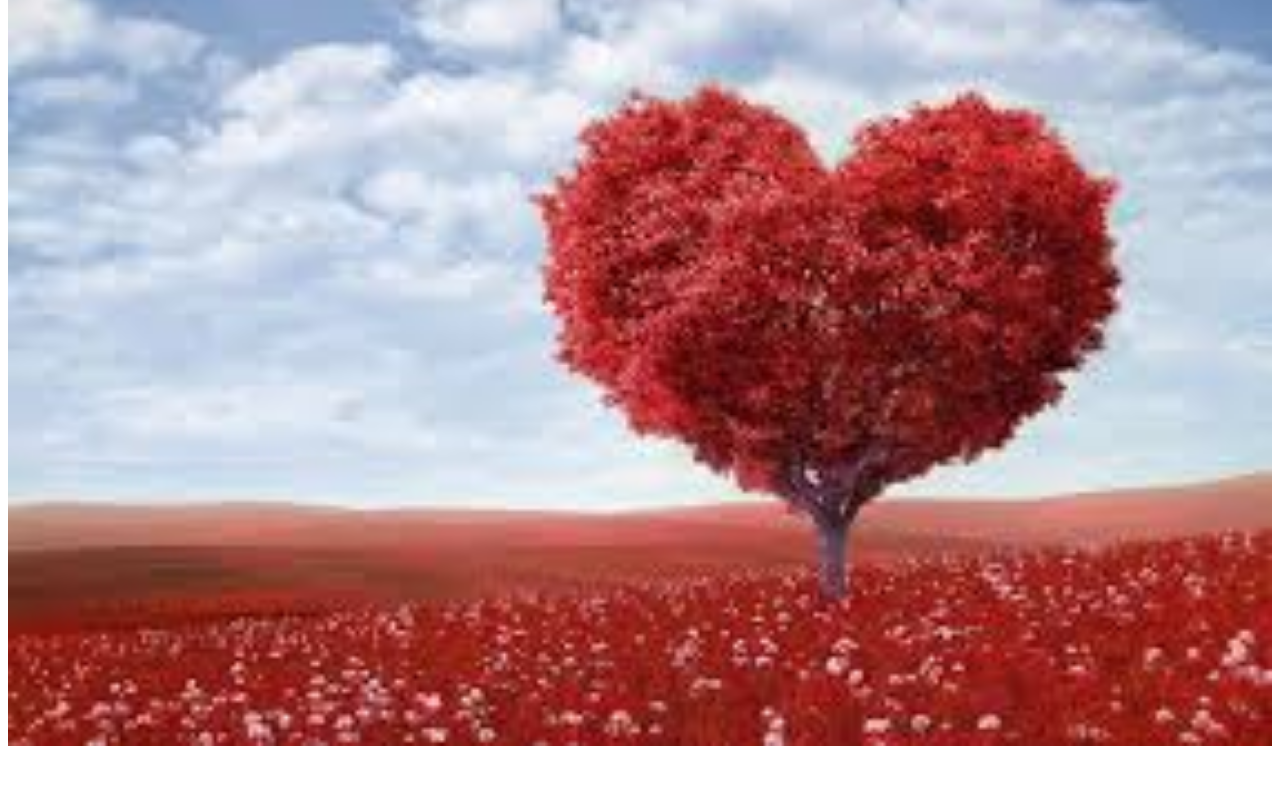
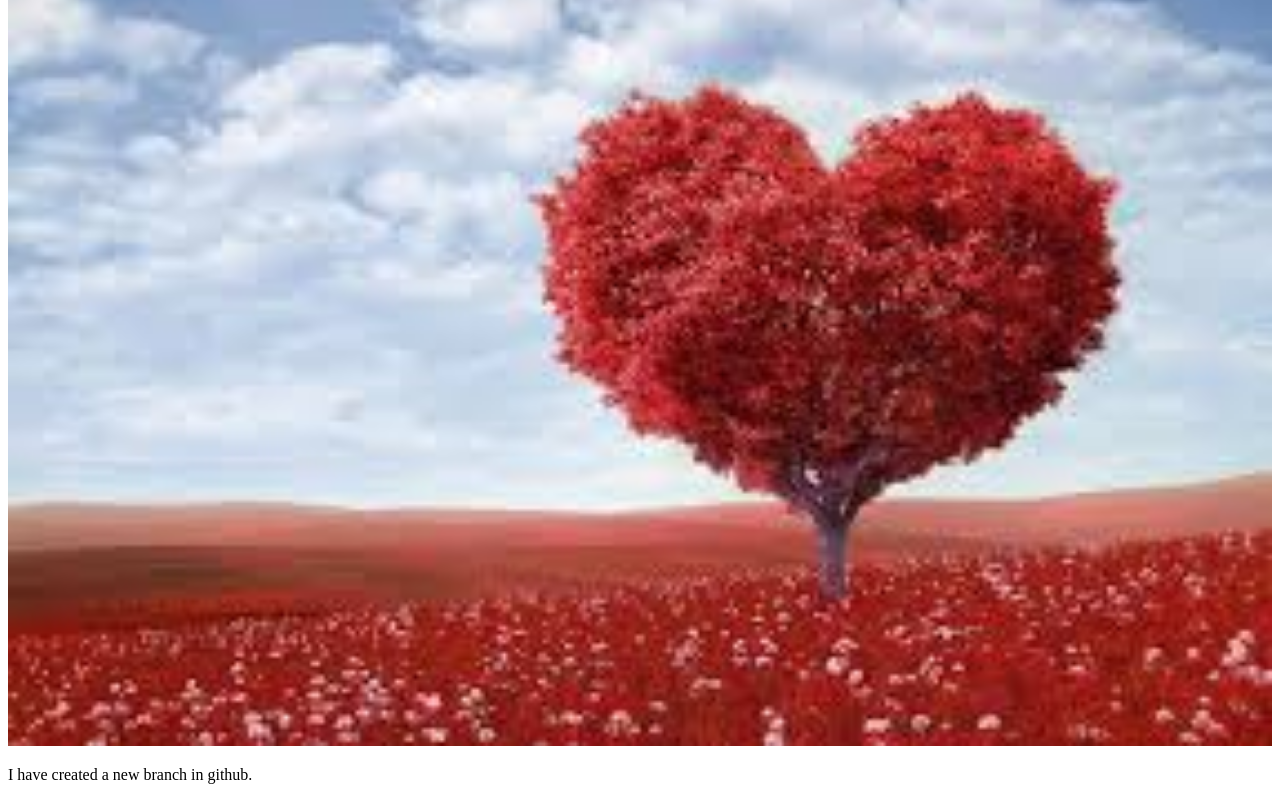
Before and after one commit to Miraj-Rahman/miraj-s-gittu, a plain HTML site: page index.html in a window 1280 px wide. Shown: the part 934-1734 px from the top of the page. Before the commit the page ends 1692 px from the top, so only its background shows below. Drawn offline with Linux system fonts and the light colour scheme.

Commit message:
new branch

```diff
--- a/index.html
+++ b/index.html
@@ -12,6 +12,7 @@
     <p>I will do hardwork for this.</p>
     <img src="31 night.jpg" alt="31st night" width="100%">
     <img src="love.jpg" alt="love" width="100%">
+    <p>I have created a new branch in github.</p>
 
 </body>
 </html>
```
